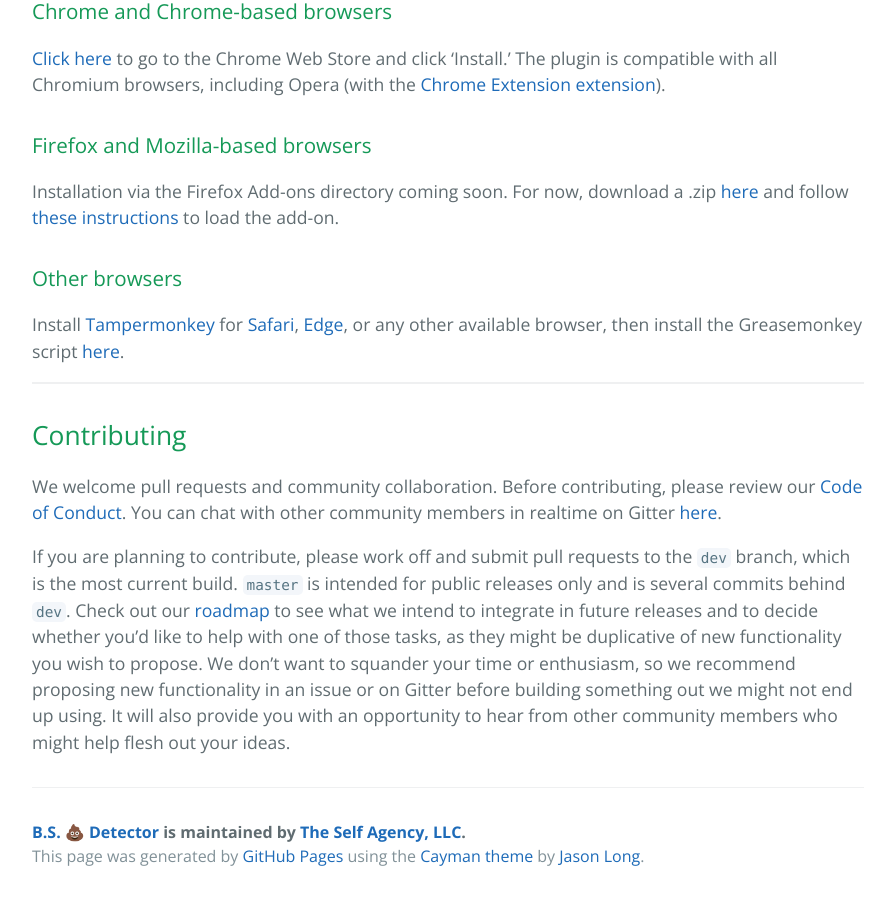
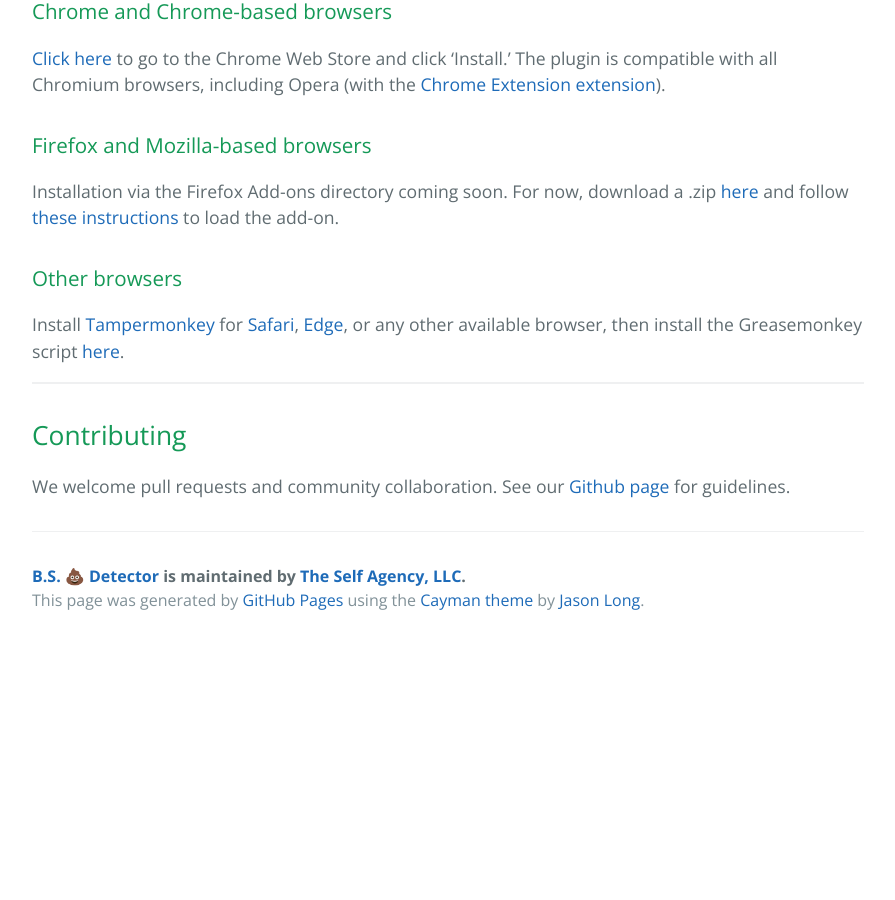
Before and after one commit to selfagency/bs-detector, a Jekyll site: the page built from docs/index.html, in a window 1280 px wide and 900 px high, scrolled down 1381 px. Shown: the whole window, without its empty margins (192-1087 px from the left). Built offline with Jekyll 4.4.1, drawn with Linux system fonts in a browser that asks for light colours; the list of posts is cut into pages by our own code; after the commit the page ends 2025 px from its top, so only the background shows below that.

Commit message:
one more readme/doc update
Signed-off-by: Daniel Sieradski <daniel@self.agency>

```diff
--- a/docs/_includes/content.md
+++ b/docs/_includes/content.md
@@ -42,6 +42,4 @@
 
 ## Contributing
 
-We welcome pull requests and community collaboration. Before contributing, please review our [Code of Conduct](https://github.com/selfagency/bs-detector/blob/master/CODE_OF_CONDUCT.md). You can chat with other community members in realtime on Gitter [here](https://gitter.im/bs-detector/).
-
-If you are planning to contribute, please work off and submit pull requests to the `dev` branch, which is the most current build. `master` is intended for public releases only and is several commits behind  `dev`. Check out our [roadmap](https://github.com/selfagency/bs-detector/wiki/Product-Roadmap) to see what we intend to integrate in future releases and to decide whether you'd like to help with one of those tasks, as they might be duplicative of new functionality you wish to propose. We don't want to squander your time or enthusiasm, so we recommend proposing new functionality in an issue or on Gitter before building something out we might not end up using. It will also provide you with an opportunity to hear from other community members who might help flesh out your ideas.
+We welcome pull requests and community collaboration. See our [Github page](https://github.com/selfagency/bs-detector) for guidelines.
```
Also changed, not shown: README.md.
